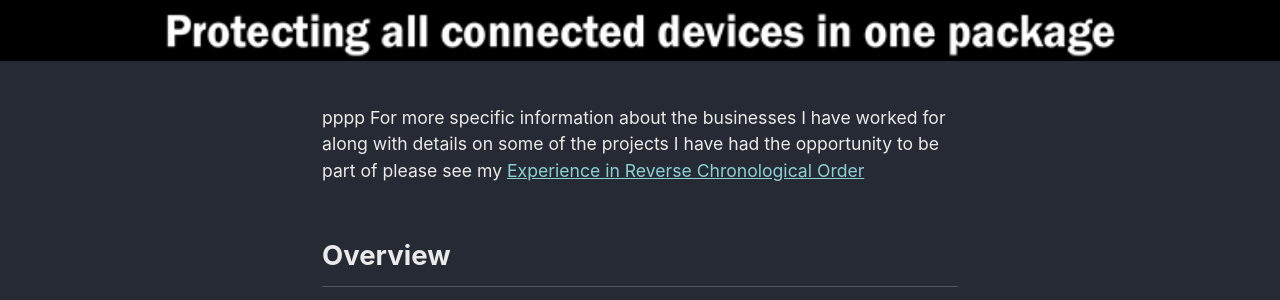
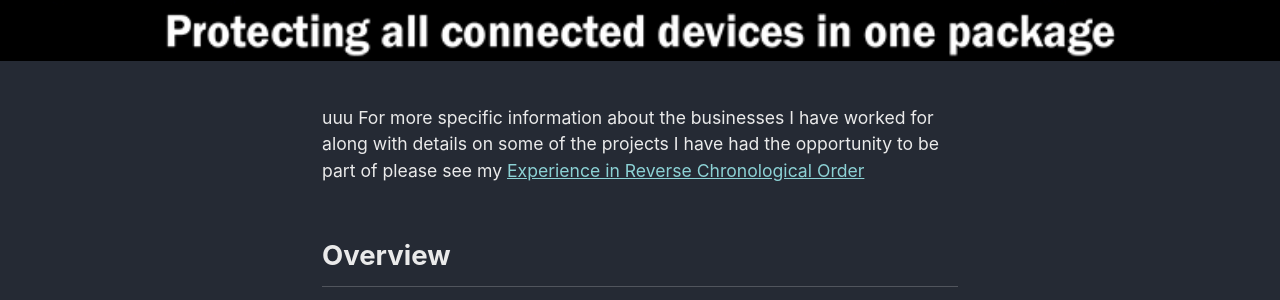
Before and after one commit to julianmummery/julianmummery.github.io, a Jekyll site: the page built from _pages/secureprivacy.md, in a window 1280 px wide. Shown: the part 490-790 px from the top of the page. Built offline with Jekyll 4.4.1, drawn with Linux system fonts in a browser that asks for light colours; nearby versions of some CDN libraries.

Commit message:
Update secureprivacy.md

```diff
--- a/_pages/secureprivacy.md
+++ b/_pages/secureprivacy.md
@@ -7,7 +7,7 @@
 header:
    image: "/assets/images/secure-privacy-header-background.jpg"
 ---
-<p style="font-size:0.80em; margin-top:0; margin-bottom: 0;">pppp
+<p style="font-size:0.80em; margin-top:0; margin-bottom: 0;">uuu
 For more specific information about the businesses I have worked for along with details on some of the projects I have had the opportunity to be part of please see my <a href="https://julianmummery.github.io/experience/" target="_blank">Experience in Reverse Chronological Order</a>
 
 <h2>Overview</h2>
```
